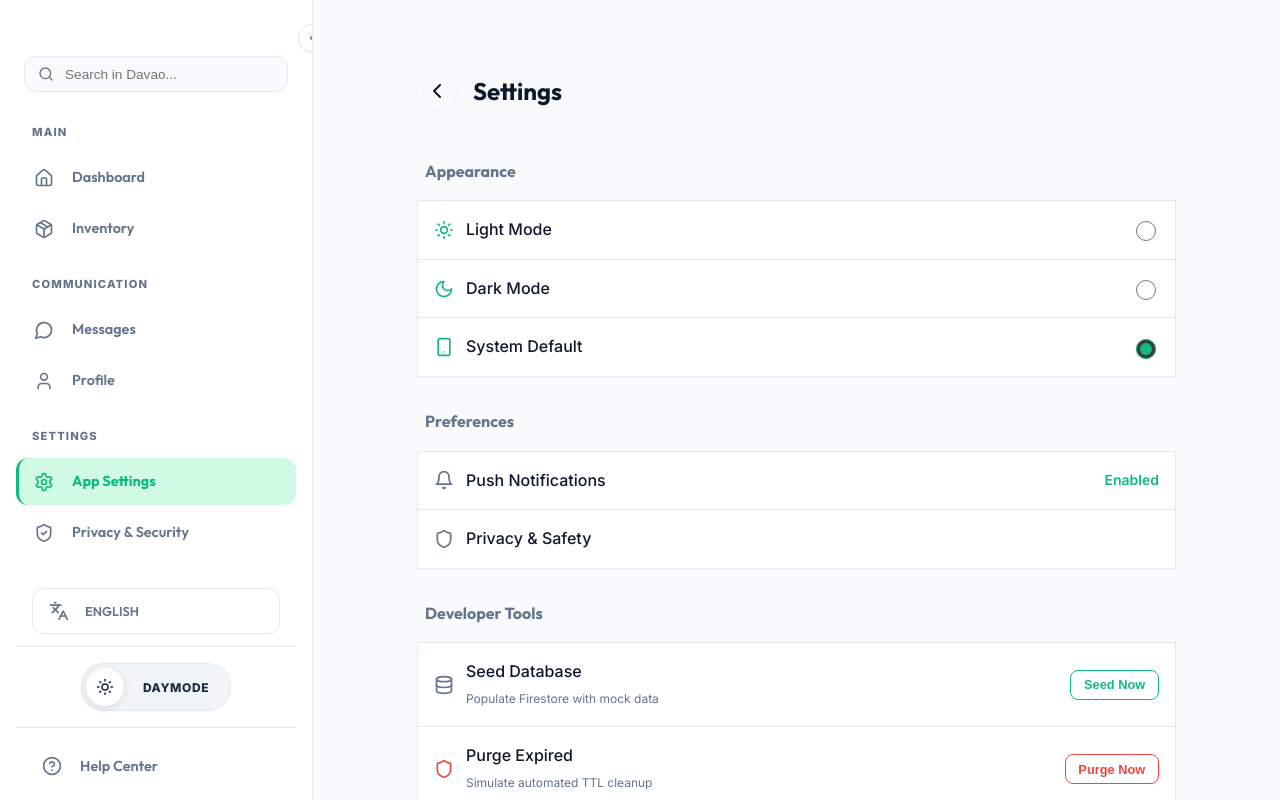
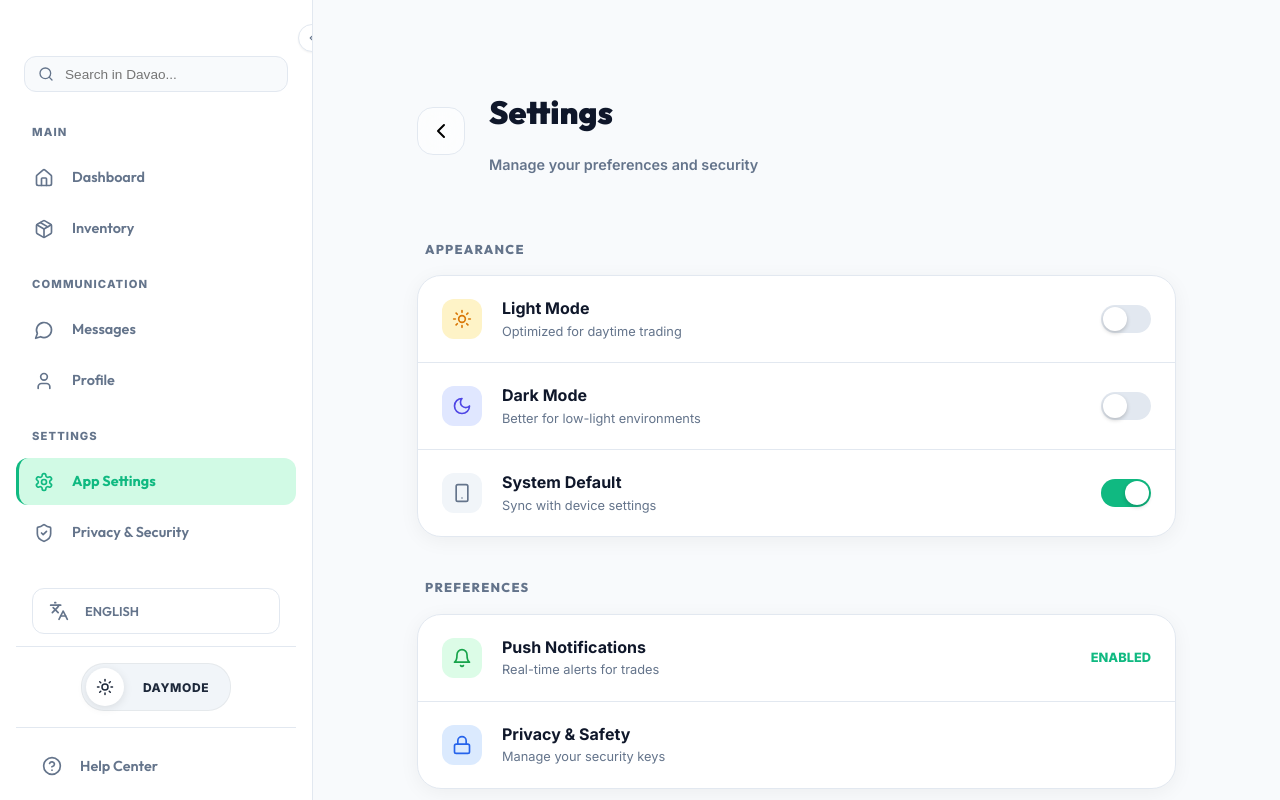
Before and after one commit to Miguel-Ponce01/Kommunitrade, a React (Vite) app: page /app/settings in a window 1280 px wide. Built offline with nearby package versions, Linux system fonts and the light colour scheme; no server answers.

Commit message:
feat: implement core landing and discovery pages with location-based filtering and firebase integration

```diff
--- a/src/components/LocationModal.jsx
+++ b/src/components/LocationModal.jsx
@@ -1,7 +1,7 @@
 import React, { useState } from 'react';
 import { X, MapPin, ChevronDown, Navigation, Loader2 } from 'lucide-react';
 import '../index.css';
-import { encodeGeohash, resolveLocationCoords } from '../utils/geo';
+import { encodeGeohash, resolveLocationCoords, resolveBarangayFromGeohash } from '../utils/geo';
 
 export default function LocationModal({ isOpen, onClose, initialLocation, initialRadius, onApply }) {
   const [location, setLocation] = useState(initialLocation || "Davao City");
@@ -45,9 +45,10 @@ export default function LocationModal({ isOpen, onClose, initialLocation, initia
       (pos) => {
         const { latitude, longitude } = pos.coords;
         const gh = encodeGeohash(latitude, longitude);
+        const brgy = resolveBarangayFromGeohash(gh);
         setDetectedGeohash(gh);
         setResolvedCoords({ lat: latitude, lng: longitude });
-        setLocation(`My Location`);
+        setLocation(brgy);
         setIsGeolocating(false);
       },
       (err) => {
--- a/src/firebase.js
+++ b/src/firebase.js
@@ -1,10 +1,10 @@
 import { initializeApp } from "firebase/app";
 import { getAuth, signInAnonymously, signOut, onAuthStateChanged } from "firebase/auth";
-import { getFirestore, doc, setDoc, collection, getDocs, deleteDoc, query, orderBy, onSnapshot, addDoc, serverTimestamp, getDoc, where } from "firebase/firestore";
+import { getFirestore, doc, setDoc, collection, getDocs, deleteDoc, query, orderBy, onSnapshot, addDoc, serverTimestamp, getDoc, where, updateDoc } from "firebase/firestore";
 import { getStorage } from "firebase/storage";
 
 export { signInAnonymously, signOut, onAuthStateChanged };
-export { doc, setDoc, collection, getDocs, deleteDoc, query, orderBy, onSnapshot, addDoc, serverTimestamp, getDoc, where };
+export { doc, setDoc, collection, getDocs, deleteDoc, query, orderBy, onSnapshot, addDoc, serverTimestamp, getDoc, where, updateDoc };
 
 const firebaseConfig = {
   apiKey: "AIzaSyBElwEUo-IJ02SEooL4lNmnZvJ1cu1B4TE",
--- a/src/index.css
+++ b/src/index.css
@@ -118,7 +118,7 @@ ul {
 }
 
 .btn-secondary {
-  background: white;
+  background: var(--card-bg);
   color: var(--text-main);
   border: 2px solid var(--border-color);
   padding: 0.85rem 1.75rem;
@@ -126,11 +126,16 @@ ul {
   font-weight: 700;
   cursor: pointer;
   transition: var(--transition);
+  display: flex;
+  align-items: center;
+  justify-content: center;
+  gap: 0.6rem;
 }
 
 .btn-secondary:hover {
-  background: #f8fafc;
-  border-color: var(--text-muted);
+  background: var(--bg-color);
+  border-color: var(--primary);
+  color: var(--primary);
 }
 
 .input-aesthetic {
@@ -1308,7 +1313,7 @@ ul {
   display: flex;
   justify-content: space-between;
   align-items: center;
-  padding: 1rem var(--container-padding);
+  padding: 1.5rem var(--container-padding);
   background: var(--bg-color);
   position: sticky;
   top: 0;
@@ -1332,7 +1337,7 @@ ul {
 .nav-controls {
   display: flex;
   align-items: center;
-  gap: 1.5rem;
+  gap: 2rem;
 }
 
 .auth-action-btn {
@@ -2605,7 +2610,7 @@ ul {
   }
 
   .nav-controls {
-    gap: 0.75rem;
+    gap: 1rem;
   }
 
   .hero-cta-btn {
@@ -3019,9 +3024,22 @@ ul {
   margin-top: 1rem;
 }
 /* ── Performance: Skeleton Shimmer ───────────────────────────────────── */
-@keyframes shimmer {
-  0% { background-position: -468px 0; }
-  100% { background-position: 468px 0; }
+@keyframes fadeIn {
+  from { opacity: 0; }
+  to { opacity: 1; }
+}
+
+@keyframes slideUp {
+  from { opacity: 0; transform: translateY(20px); }
+  to { opacity: 1; transform: translateY(0); }
+}
+
+.animate-fade-in {
+  animation: fadeIn 0.5s ease-out;
+}
+
+.animate-slide-up {
+  animation: slideUp 0.6s cubic-bezier(0.16, 1, 0.3, 1) both;
 }
 
 .skeleton {
@@ -3050,6 +3068,133 @@ ul {
   flex-direction: column;
   gap: 1rem;
 }
+/* ── Settings Page Redesign ────────────────────────────────────────── */
+.settings-container-redesign {
+  max-width: 800px;
+  margin: 0 auto;
+  padding: 2rem 1rem 8rem;
+}
+
+.settings-card-group {
+  background: var(--card-bg);
+  border-radius: 24px;
+  border: 1px solid var(--border-color);
+  overflow: hidden;
+  box-shadow: 0 4px 20px rgba(0,0,0,0.05);
+  margin-bottom: 2.5rem;
+  animation: slideUp 0.6s cubic-bezier(0.16, 1, 0.3, 1) both;
+}
+
+.settings-card-group:nth-child(1) { animation-delay: 0.1s; }
+.settings-card-group:nth-child(2) { animation-delay: 0.2s; }
+.settings-card-group:nth-child(3) { animation-delay: 0.3s; }
+.settings-card-group:nth-child(4) { animation-delay: 0.4s; }
+
+.settings-item-row {
+  display: flex;
+  align-items: center;
+  justify-content: space-between;
+  padding: 1.25rem 1.5rem;
+  border-bottom: 1px solid var(--border-color);
+  transition: background 0.2s ease;
+  cursor: pointer;
+}
+
+.settings-item-row:last-child {
+  border-bottom: none;
+}
+
+.settings-item-row:hover {
+  background: rgba(var(--primary-rgb), 0.03);
+}
+
+.settings-item-left {
+  display: flex;
+  align-items: center;
+  gap: 1.25rem;
+}
+
+.settings-icon-box {
+  width: 40px;
+  height: 40px;
+  border-radius: 12px;
+  display: flex;
+  align-items: center;
+  justify-content: center;
+  flex-shrink: 0;
+}
+
+.settings-label-wrap {
+  display: flex;
+  flex-direction: column;
+}
+
+.settings-label-main {
+  font-weight: 700;
+  font-size: 1rem;
+  color: var(--text-main);
+}
+
+.settings-label-sub {
+  font-size: 0.8rem;
+  color: var(--text-muted);
+}
+
+/* Custom Toggle/Switch */
+.apple-switch {
+  position: relative;
+  width: 50px;
+  height: 28px;
+  background: var(--border-color);
+  border-radius: 99px;
+  transition: background 0.3s ease;
+  cursor: pointer;
+}
+
+.apple-switch.active {
+  background: var(--primary);
+}
+
+.switch-handle {
+  position: absolute;
+  top: 2px;
+  left: 2px;
+  width: 24px;
+  height: 24px;
+  background: white;
+  border-radius: 50%;
+  box-shadow: 0 2px 4px rgba(0,0,0,0.2);
+  transition: transform 0.3s cubic-bezier(0.4, 0, 0.2, 1);
+}
+
+.apple-switch.active .switch-handle {
+  transform: translateX(22px);
+}
+
+.logout-btn-premium {
+  width: 100%;
+  background: rgba(239, 68, 68, 0.08);
+  color: #ef4444;
+  border: 1px solid rgba(239, 68, 68, 0.15);
+  padding: 1.25rem;
+  border-radius: 20px;
+  font-weight: 800;
+  font-family: 'Outfit', sans-serif;
+  display: flex;
+  align-items: center;
+  justify-content: center;
+  gap: 0.75rem;
+  cursor: pointer;
+  transition: all 0.3s ease;
+  margin-top: 2rem;
+}
+
+.logout-btn-premium:hover {
+  background: #ef4444;
+  color: white;
+  transform: translateY(-2px);
+  box-shadow: 0 10px 20px rgba(239, 68, 68, 0.2);
+}
 
 .skeleton-img { height: 180px; border-radius: 12px; }
 .skeleton-title { height: 24px; width: 80%; }
--- a/src/pages/Landing.jsx
+++ b/src/pages/Landing.jsx
@@ -32,7 +32,7 @@ export default function Landing() {
     <div className="editorial-landing animate-fade-in">
       {/* Navbar */}
       <nav className="editorial-nav">
-        <div className="apple-grid" style={{ display: 'flex', justifyContent: 'space-between', alignItems: 'center' }}>
+        <div className="apple-grid" style={{ display: 'flex', justifyContent: 'space-between', alignItems: 'center', gap: '2rem' }}>
           <div className="nav-brand">
             <span style={{ fontSize: '1.6rem', fontWeight: 900, color: 'var(--text-main)', letterSpacing: '-0.05em', fontFamily: "'Outfit', sans-serif" }}>
               {t('nav_brand')}
--- a/src/pages/Settings.jsx
+++ b/src/pages/Settings.jsx
@@ -1,11 +1,33 @@
 import { useState } from 'react';
 import { useNavigate } from 'react-router-dom';
-import { ChevronLeft, Moon, Sun, Smartphone, Bell, Shield, LogOut, Database, Check, Loader2 } from 'lucide-react';
+import {
+  ChevronLeft,
+  Moon,
+  Sun,
+  Smartphone,
+  Bell,
+  Shield,
+  LogOut,
+  Database,
+  Check,
+  Loader2,
+  User,
+  Zap,
+  Globe,
+  Trash2,
+  Lock
+} from 'lucide-react';
 import { useTheme } from '../hooks/useTheme';
 import { db, auth, doc, setDoc, collection, getDocs, deleteDoc } from '../firebase';
 import { MOCK_LISTINGS } from '../data/mockData';
 import { isListingActive } from '../utils/geo';
 import { useLanguage } from '../hooks/useLanguage.jsx';
+
+const Switch = ({ active, onClick }) => (
+  <div className={`apple-switch ${active ? 'active' : ''}`} onClick={onClick}>
+    <div className="switch-handle" />
+  </div>
+);
 
 export default function Settings() {
   const navigate = useNavigate();
@@ -29,7 +51,7 @@ export default function Settings() {
       for (const item of MOCK_LISTINGS) {
         await setDoc(doc(db, 'listings', item.id), {
           ...item,
-          sellerId: currentUser.uid, // Associate with current demo user
+          sellerId: currentUser.uid,
           createdAt: new Date().toISOString(),
         });
       }
@@ -65,144 +87,158 @@ export default function Settings() {
   };
 
   return (
-    <div className="animate-fade-in" style={{ padding: '1rem', paddingBottom: '80px' }}>
-      <div style={{ display: 'flex', alignItems: 'center', marginBottom: '2rem', gap: '1rem' }}>
-        <button onClick={() => navigate(-1)} className="back-btn" style={{ position: 'static' }}>
+    <div className="settings-container-redesign animate-fade-in">
+
+      {/* Header Area */}
+      <div style={{ display: 'flex', alignItems: 'center', marginBottom: '3rem', gap: '1.5rem' }}>
+        <button onClick={() => navigate(-1)} className="glass" style={{ width: '48px', height: '48px', borderRadius: '16px', display: 'flex', alignItems: 'center', justifyContent: 'center', border: '1px solid var(--border-color)' }}>
           <ChevronLeft size={24} />
         </button>
-        <h1 style={{ fontSize: '1.5rem', fontWeight: 700 }}>{t('sett_title')}</h1>
+        <div>
+          <h1 style={{ fontSize: '2rem', fontWeight: 900, fontFamily: "'Outfit', sans-serif", lineHeight: 1.2 }}>{t('sett_title')}</h1>
+          <p style={{ color: 'var(--text-muted)', fontSize: '0.9rem', fontWeight: 600 }}>Manage your preferences and security</p>
+        </div>
       </div>
 
-      <div className="settings-section" style={{ marginBottom: '2rem' }}>
-        <h2 style={{ fontSize: '1rem', color: 'var(--text-muted)', marginBottom: '1rem', paddingLeft: '0.5rem' }}>{t('sett_appearance')}</h2>
+      {/* Appearance Group */}
+      <div className="settings-section">
+        <h2 style={{ fontSize: '0.8rem', fontWeight: 800, color: 'var(--text-muted)', textTransform: 'uppercase', letterSpacing: '0.1em', marginBottom: '1rem', paddingLeft: '0.5rem' }}>
+          {t('sett_appearance')}
+        </h2>
+        <div className="settings-card-group">
 
-        <div style={{ background: 'var(--card-bg)', borderRadius: 'var(--border-radius)', border: '1px solid var(--border-color)', overflow: 'hidden' }}>
-
-          <div style={{ display: 'flex', alignItems: 'center', justifyContent: 'space-between', padding: '1rem', borderBottom: '1px solid var(--border-color)' }}>
-            <div style={{ display: 'flex', alignItems: 'center', gap: '0.75rem' }}>
-              <Sun size={20} color="var(--primary)" />
-              <span style={{ fontWeight: 500 }}>{t('sett_light')}</span>
+          <div className="settings-item-row" onClick={() => setTheme('light')}>
+            <div className="settings-item-left">
+              <div className="settings-icon-box" style={{ background: '#FEF3C7', color: '#D97706' }}>
+                <Sun size={20} />
+              </div>
+              <div className="settings-label-wrap">
+                <span className="settings-label-main">{t('sett_light')}</span>
+                <span className="settings-label-sub">Optimized for daytime trading</span>
+              </div>
             </div>
-            <input
-              type="radio"
-              name="theme"
-              checked={theme === 'light'}
-              onChange={() => setTheme('light')}
-              style={{ accentColor: 'var(--primary)', width: '20px', height: '20px' }}
-            />
+            <Switch active={theme === 'light'} onClick={() => setTheme('light')} />
           </div>
 
-          <div style={{ display: 'flex', alignItems: 'center', justifyContent: 'space-between', padding: '1rem', borderBottom: '1px solid var(--border-color)' }}>
-            <div style={{ display: 'flex', alignItems: 'center', gap: '0.75rem' }}>
-              <Moon size={20} color="var(--primary)" />
-              <span style={{ fontWeight: 500 }}>{t('sett_dark')}</span>
+          <div className="settings-item-row" onClick={() => setTheme('dark')}>
+            <div className="settings-item-left">
+              <div className="settings-icon-box" style={{ background: '#E0E7FF', color: '#4F46E5' }}>
+                <Moon size={20} />
+              </div>
+              <div className="settings-label-wrap">
+                <span className="settings-label-main">{t('sett_dark')}</span>
+                <span className="settings-label-sub">Better for low-light environments</span>
+              </div>
             </div>
-            <input
-              type="radio"
-              name="theme"
-              checked={theme === 'dark'}
-              onChange={() => setTheme('dark')}
-              style={{ accentColor: 'var(--primary)', width: '20px', height: '20px' }}
-            />
+            <Switch active={theme === 'dark'} onClick={() => setTheme('dark')} />
           </div>
 
-          <div style={{ display: 'flex', alignItems: 'center', justifyContent: 'space-between', padding: '1rem' }}>
-            <div style={{ display: 'flex', alignItems: 'center', gap: '0.75rem' }}>
-              <Smartphone size={20} color="var(--primary)" />
-              <span style={{ fontWeight: 500 }}>{t('sett_system')}</span>
+          <div className="settings-item-row" onClick={() => setTheme('system')}>
+            <div className="settings-item-left">
+              <div className="settings-icon-box" style={{ background: '#F1F5F9', color: '#64748B' }}>
+                <Smartphone size={20} />
+              </div>
+              <div className="settings-label-wrap">
+                <span className="settings-label-main">{t('sett_system')}</span>
+                <span className="settings-label-sub">Sync with device settings</span>
+              </div>
             </div>
-            <input
-              type="radio"
-              name="theme"
-              checked={theme === 'system'}
-              onChange={() => setTheme('system')}
-              style={{ accentColor: 'var(--primary)', width: '20px', height: '20px' }}
-            />
+            <Switch active={theme === 'system'} onClick={() => setTheme('system')} />
           </div>
 
         </div>
       </div>
 
-      <div className="settings-section" style={{ marginBottom: '2rem' }}>
-        <h2 style={{ fontSize: '1rem', color: 'var(--text-muted)', marginBottom: '1rem', paddingLeft: '0.5rem' }}>{t('sett_prefs')}</h2>
-        <div style={{ background: 'var(--card-bg)', borderRadius: 'var(--border-radius)', border: '1px solid var(--border-color)', overflow: 'hidden' }}>
-          <div style={{ display: 'flex', alignItems: 'center', justifyContent: 'space-between', padding: '1rem', borderBottom: '1px solid var(--border-color)' }}>
-            <div style={{ display: 'flex', alignItems: 'center', gap: '0.75rem' }}>
-              <Bell size={20} color="var(--text-muted)" />
-              <span style={{ fontWeight: 500 }}>{t('sett_notifs')}</span>
+      {/* Preferences Group */}
+      <div className="settings-section">
+        <h2 style={{ fontSize: '0.8rem', fontWeight: 800, color: 'var(--text-muted)', textTransform: 'uppercase', letterSpacing: '0.1em', marginBottom: '1rem', paddingLeft: '0.5rem' }}>
+          {t('sett_prefs')}
+        </h2>
+        <div className="settings-card-group">
+
+          <div className="settings-item-row">
+            <div className="settings-item-left">
+              <div className="settings-icon-box" style={{ background: '#DCFCE7', color: '#16A34A' }}>
+                <Bell size={20} />
+              </div>
+              <div className="settings-label-wrap">
+                <span className="settings-label-main">{t('sett_notifs')}</span>
+                <span className="settings-label-sub">Real-time alerts for trades</span>
+              </div>
             </div>
-            <div style={{ color: 'var(--primary)', fontWeight: 600, fontSize: '0.875rem', cursor: 'pointer' }}>Enabled</div>
+            <span style={{ color: 'var(--primary)', fontWeight: 800, fontSize: '0.8rem' }}>ENABLED</span>
           </div>
-          <div style={{ display: 'flex', alignItems: 'center', justifyContent: 'space-between', padding: '1rem' }}>
-            <div style={{ display: 'flex', alignItems: 'center', gap: '0.75rem' }}>
-              <Shield size={20} color="var(--text-muted)" />
-              <span style={{ fontWeight: 500 }}>{t('sett_privacy')}</span>
+
+          <div className="settings-item-row">
+            <div className="settings-item-left">
+              <div className="settings-icon-box" style={{ background: '#DBEAFE', color: '#2563EB' }}>
+                <Lock size={20} />
+              </div>
+              <div className="settings-label-wrap">
+                <span className="settings-label-main">{t('sett_privacy')}</span>
+                <span className="settings-label-sub">Manage your security keys</span>
+              </div>
             </div>
           </div>
+
         </div>
       </div>
-      <div className="settings-section" style={{ marginBottom: '2rem' }}>
-        <h2 style={{ fontSize: '1rem', color: 'var(--text-muted)', marginBottom: '1rem', paddingLeft: '0.5rem' }}>{t('sett_dev_tools')}</h2>
-        <div style={{ background: 'var(--card-bg)', borderRadius: 'var(--border-radius)', border: '1px solid var(--border-color)', overflow: 'hidden' }}>
-          <div style={{ display: 'flex', alignItems: 'center', justifyContent: 'space-between', padding: '1rem' }}>
-            <div style={{ display: 'flex', alignItems: 'center', gap: '0.75rem' }}>
-              <Database size={20} color="var(--text-muted)" />
-              <div>
-                <span style={{ fontWeight: 500, display: 'block' }}>{t('sett_seed_db')}</span>
-                <span style={{ fontSize: '0.75rem', color: 'var(--text-muted)' }}>{t('sett_seed_desc')}</span>
+
+      {/* Developer Tools Group */}
+      <div className="settings-section">
+        <div style={{ display: 'flex', alignItems: 'center', gap: '0.5rem', marginBottom: '1rem', paddingLeft: '0.5rem' }}>
+           <Zap size={14} color="var(--primary)" fill="var(--primary)" />
+           <h2 style={{ fontSize: '0.8rem', fontWeight: 800, color: 'var(--text-muted)', textTransform: 'uppercase', letterSpacing: '0.1em' }}>
+            {t('sett_dev_tools')}
+          </h2>
+        </div>
+        <div className="settings-card-group">
+
+          <div className="settings-item-row">
+            <div className="settings-item-left">
+              <div className="settings-icon-box" style={{ background: '#F5F3FF', color: '#7C3AED' }}>
+                <Database size={20} />
+              </div>
+              <div className="settings-label-wrap">
+                <span className="settings-label-main">{t('sett_seed_db')}</span>
+                <span className="settings-label-sub">{t('sett_seed_desc')}</span>
               </div>
             </div>
             <button
               onClick={seedDatabase}
               disabled={isSeeding || seedSuccess}
-              style={{
-                background: seedSuccess ? 'var(--primary)' : 'transparent',
-                color: seedSuccess ? 'white' : 'var(--primary)',
-                border: '1px solid var(--primary)',
-                borderRadius: '8px',
-                padding: '0.4rem 0.8rem',
-                fontSize: '0.8rem',
-                fontWeight: 600,
-                cursor: 'pointer',
-                display: 'flex',
-                alignItems: 'center',
-                gap: '0.5rem'
-              }}
+              className="btn-primary"
+              style={{ padding: '0.5rem 1rem', fontSize: '0.8rem', width: 'auto' }}
             >
               {isSeeding ? <Loader2 className="animate-spin" size={14} /> : (seedSuccess ? <Check size={14} /> : t('sett_seed_now'))}
             </button>
           </div>
 
-          <div style={{ display: 'flex', alignItems: 'center', justifyContent: 'space-between', padding: '1rem', borderTop: '1px solid var(--border-color)' }}>
-            <div style={{ display: 'flex', alignItems: 'center', gap: '0.75rem' }}>
-              <Shield size={20} color="#ef4444" />
-              <div>
-                <span style={{ fontWeight: 500, display: 'block' }}>{t('sett_purge_exp')}</span>
-                <span style={{ fontSize: '0.75rem', color: 'var(--text-muted)' }}>{t('sett_purge_desc')}</span>
+          <div className="settings-item-row">
+            <div className="settings-item-left">
+              <div className="settings-icon-box" style={{ background: '#FEF2F2', color: '#EF4444' }}>
+                <Trash2 size={20} />
+              </div>
+              <div className="settings-label-wrap">
+                <span className="settings-label-main">{t('sett_purge_exp')}</span>
+                <span className="settings-label-sub">{t('sett_purge_desc')}</span>
               </div>
             </div>
             <button
               onClick={purgeExpired}
               disabled={isPurging}
-              style={{
-                background: purgeCount > 0 ? '#ef4444' : 'transparent',
-                color: purgeCount > 0 ? 'white' : '#ef4444',
-                border: '1px solid #ef4444',
-                borderRadius: '8px',
-                padding: '0.4rem 0.8rem',
-                fontSize: '0.8rem',
-                fontWeight: 600,
-                cursor: 'pointer'
-              }}
+              className="btn-secondary"
+              style={{ padding: '0.5rem 1rem', fontSize: '0.8rem', color: '#EF4444', borderColor: '#EF4444', width: 'auto' }}
             >
               {isPurging ? <Loader2 className="animate-spin" size={14} /> : (purgeCount > 0 ? `Deleted ${purgeCount}` : t('sett_purge_now'))}
             </button>
           </div>
+
         </div>
       </div>
 
-      <button className="btn" onClick={() => navigate('/')} style={{ background: 'rgba(239, 68, 68, 0.1)', color: '#ef4444', border: '1px solid rgba(239, 68, 68, 0.2)' }}>
-        <LogOut size={20} />
+      <button className="logout-btn-premium" onClick={() => navigate('/')}>
+        <LogOut size={22} />
         {t('sett_sign_out')}
       </button>
 
```
Also changed, not shown: src/pages/Home.jsx (+6 -3 lines), src/pages/Profile.jsx (+50 -3 lines), src/utils/geo.js (+11 -0 lines).
